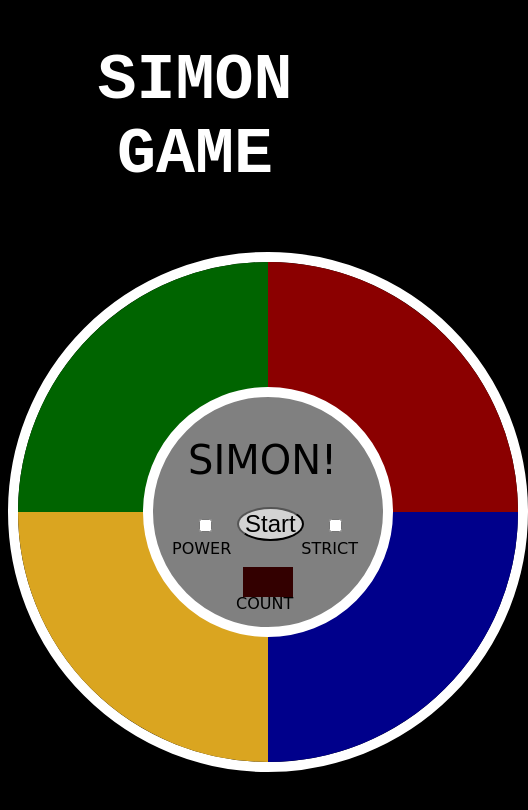
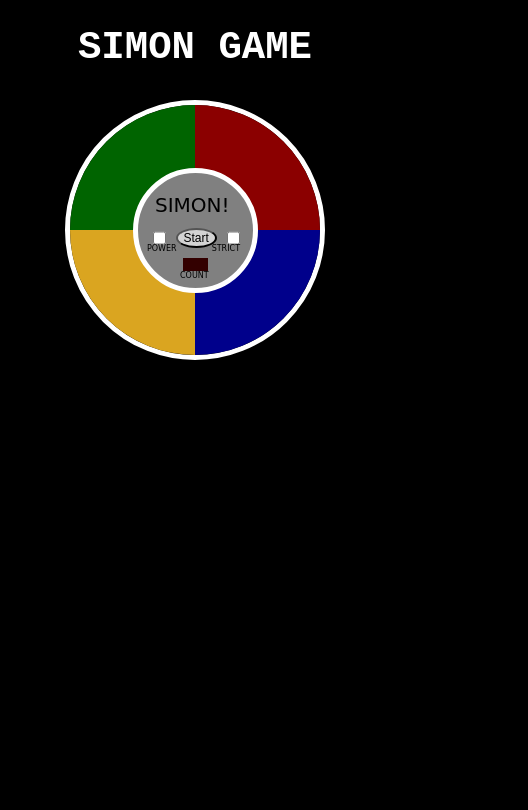
Before and after one commit to SiddhantJaiswal14/Simon-Game, a plain HTML site: page index.html in a window 390 px wide. Shown: the whole page, 528 px wide, since content can reach past the window. Drawn offline with Linux system fonts and the light colour scheme.

Commit message:
reponsive

```diff
--- a/css/style.css
+++ b/css/style.css
@@ -163,3 +163,171 @@ body {
   -moz-box-sizing: border-box;
   -webkit-box-sizing: border-box;
 }
+
+@media screen and (max-width: 459px) {
+  .header-title {
+    color: #fff;
+    text-align: center;
+    font-family: monospace;
+    font-size: 3em;
+  }
+  .toggle {
+    margin-left: 10px;
+    margin-right: 10px;
+  }
+
+  .button {
+    border-radius: 50% !important;
+    font-size: 0.75em;
+    background-color: lightgray;
+  }
+
+  #switches {
+    display: flex;
+    position: absolute;
+    font-family: "Original Surfer", cursive;
+    margin-left: 13px;
+    margin-top: 55px;
+    transform: translateX(-8px);
+  }
+
+  .text2 {
+    position: absolute;
+    font-family: "Original Surfer", cursive;
+    margin-left: 42.5px;
+    margin-top: 98.5px;
+    font-size: 8px;
+  }
+
+  .text1 {
+    position: absolute;
+    font-family: "Original Surfer", cursive;
+    margin-left: 9.5px;
+    margin-top: 71px;
+    font-size: 8px;
+  }
+
+  .text1 span:last-child {
+    padding-left: 35px;
+  }
+
+  #title {
+    font-family: "Original Surfer", cursive;
+    position: absolute;
+    font-size: 20px;
+    margin-left: 17.5px;
+    margin-top: 20px;
+  }
+
+  #turn {
+    position: absolute;
+    background: #330000;
+    color: red;
+    font-family: courier;
+    font-size: 10px;
+    height: 13px;
+    width: 25px;
+    margin-left: 45px;
+    margin-top: 85px;
+    text-align: center;
+    vertical-align: middle;
+    line-height: 15px;
+  }
+
+  #outer-circle {
+    border-radius: 50%;
+    height: 250px;
+    width: 250px;
+    position: relative;
+    border-style: solid;
+    border-width: 5px;
+    border-color: #fff;
+    margin: auto;
+    margin-top: 30px;
+  }
+
+  #topleft {
+    position: absolute;
+    height: 125px;
+    width: 125px;
+    border-radius: 125px 0 0 0;
+    -moz-border-radius: 125px 0 0 0;
+    -webkit-border-radius: 125px 0 0 0;
+    background: darkgreen;
+    top: 50%;
+    left: 50%;
+    margin: -125px 0px 0px -125px;
+    border-width: 2.5px;
+    box-sizing: border-box;
+    -moz-box-sizing: border-box;
+    -webkit-box-sizing: border-box;
+  }
+
+  #topright {
+    position: absolute;
+    height: 125px;
+    width: 125px;
+    border-radius: 0 125px 0 0;
+    -moz-border-radius: 0 125px 0 0;
+    -webkit-border-radius: 0 125px 0 0;
+    background: darkred;
+    top: 50%;
+    left: 50%;
+    margin: -125px 0px 0px 0px;
+    border-width: 2.5px;
+    box-sizing: border-box;
+    -moz-box-sizing: border-box;
+    -webkit-box-sizing: border-box;
+  }
+
+  #bottomleft {
+    position: absolute;
+    height: 125px;
+    width: 125px;
+    border-radius: 0 0 0 125px;
+    -moz-border-radius: 0 0 0 125px;
+    -webkit-border-radius: 0 0 0 125px;
+    background: goldenrod;
+    top: 50%;
+    left: 50%;
+    margin: 0px -125px 0px -125px;
+    border-width: 2.5px;
+    box-sizing: border-box;
+    -moz-box-sizing: border-box;
+    -webkit-box-sizing: border-box;
+  }
+
+  #bottomright {
+    position: absolute;
+    height: 125px;
+    width: 125px;
+    border-radius: 0 0 125px 0;
+    -moz-border-radius: 0 0 125px 0;
+    -webkit-border-radius: 0 0 125px 0;
+    background: darkblue;
+    top: 50%;
+    left: 50%;
+    margin: 0px 0px -125px 0px;
+    border-width: 2.5px;
+    box-sizing: border-box;
+    -moz-box-sizing: border-box;
+    -webkit-box-sizing: border-box;
+  }
+
+  #inner-circle {
+    position: absolute;
+    background: grey;
+    border-radius: 50%;
+    height: 125px;
+    width: 125px;
+    border-style: solid;
+    border-color: #fff;
+    border-width: 5px;
+    top: 50%;
+    left: 50%;
+    margin: -62.5px 0px 0px -62.5px;
+    box-sizing: border-box;
+    -moz-box-sizing: border-box;
+    -webkit-box-sizing: border-box;
+  }
+}
--- a/index.html
+++ b/index.html
@@ -12,6 +12,7 @@
     <title>Simon Game</title>
   </head>
   <body>
+    <div class="container">
       <header>
         <h1 class="header-title">SIMON GAME</h1>
       </header>
@@ -32,6 +33,7 @@
           <div class="text2">COUNT</div>
         </div>
       </div>
+    </div>
     <script src="js/index.js"></script>
   </body>
 </html>
```
Lines whose indentation alone changed are shown as unchanged.
